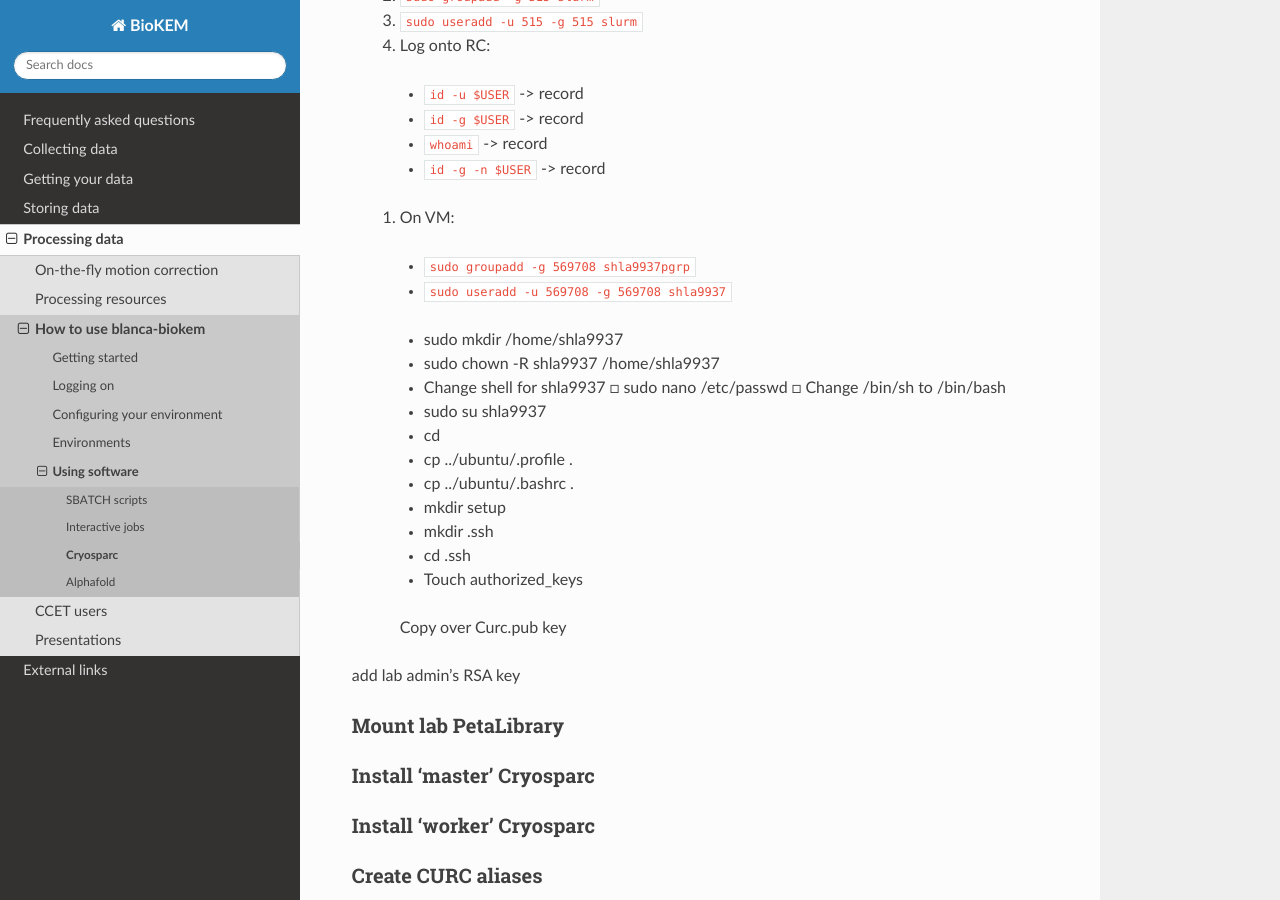
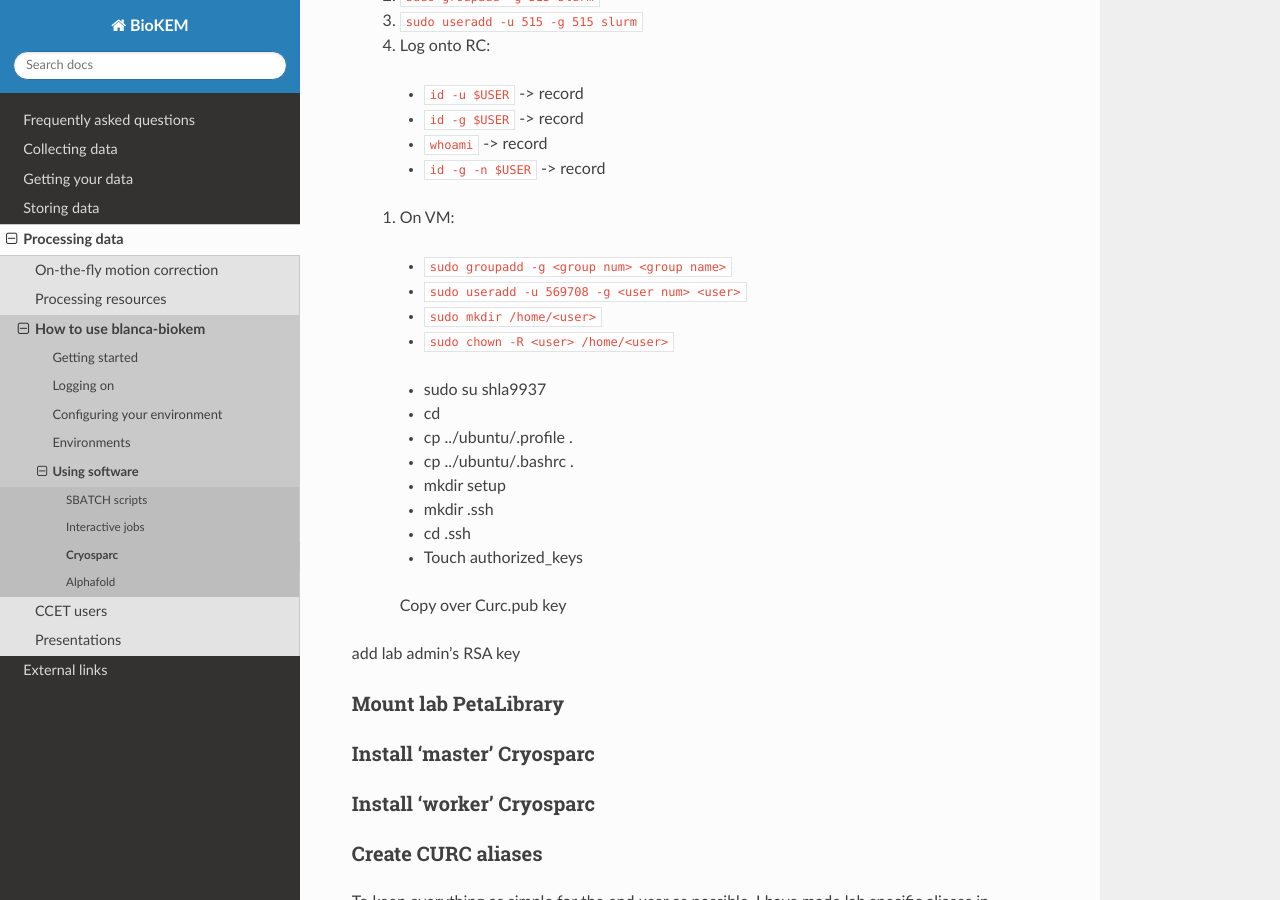
Before and after one commit to CU-BioKEM/user-guide, a Sphinx documentation site: the page built from docs/source/processing/using_software/cryosparc.rst, in a window 1280 px wide and 900 px high, scrolled down 2870 px. Built offline with Sphinx 7.4.7 and the Read the Docs theme 2.0.0, drawn with Linux system fonts in a browser that asks for light colours.

Commit message:
more cryosparc

```diff
--- a/docs/source/processing/using_software/cryosparc.rst
+++ b/docs/source/processing/using_software/cryosparc.rst
@@ -140,13 +140,11 @@ permission to submit jobs. We will be using a variation of `this <https://curc.r
 
   #. On VM:
 
-    - ``sudo groupadd -g 569708 shla9937pgrp``
-    - ``sudo useradd -u 569708 -g 569708 shla9937``
-    • sudo mkdir /home/shla9937
-    • sudo chown -R shla9937 /home/shla9937
-    • Change shell for shla9937
-      □ sudo nano /etc/passwd
-      □ Change /bin/sh to /bin/bash
+    - ``sudo groupadd -g <group num> <group name>``
+    - ``sudo useradd -u 569708 -g <user num> <user>``
+    - ``sudo mkdir /home/<user>``
+    - ``sudo chown -R <user> /home/<user>``
+
     • sudo su shla9937
     • cd
     • cp ../ubuntu/.profile .
```
